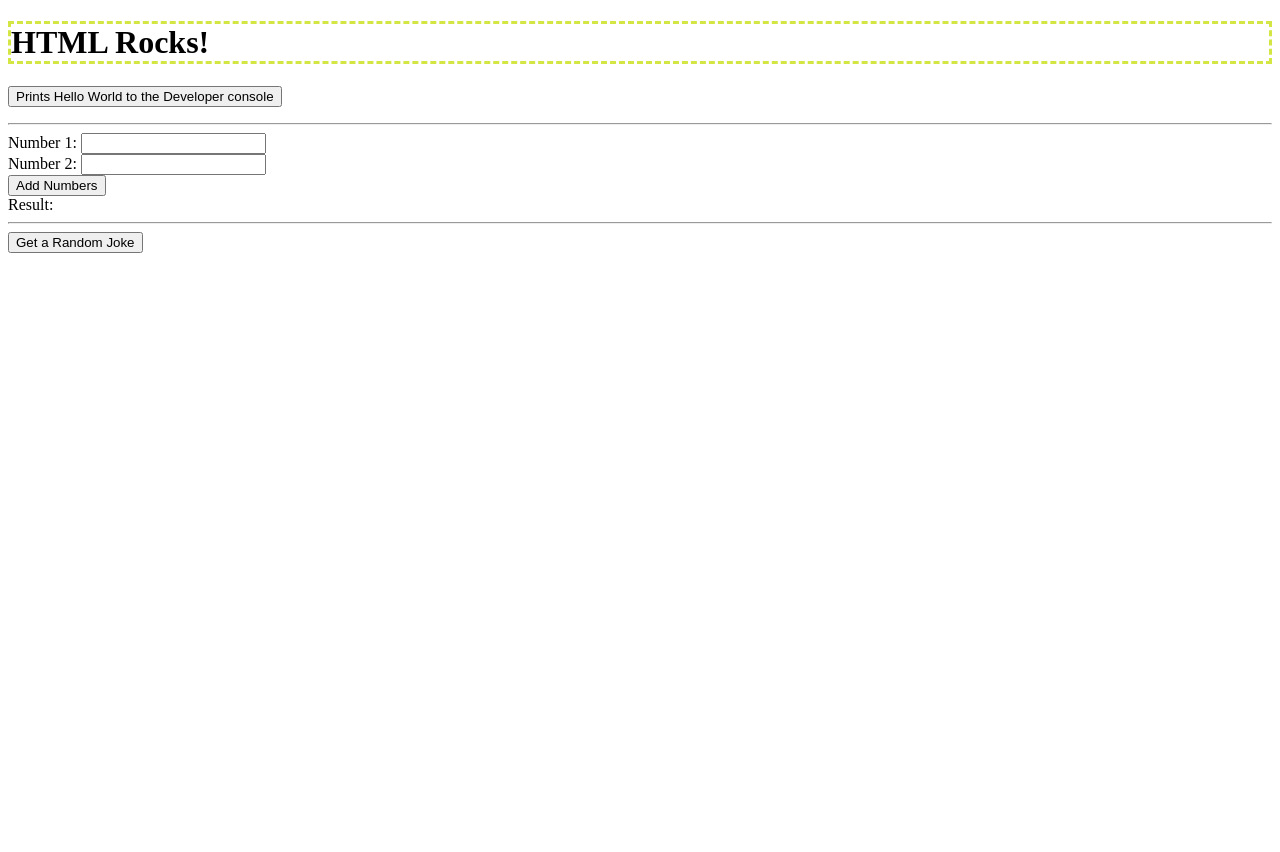
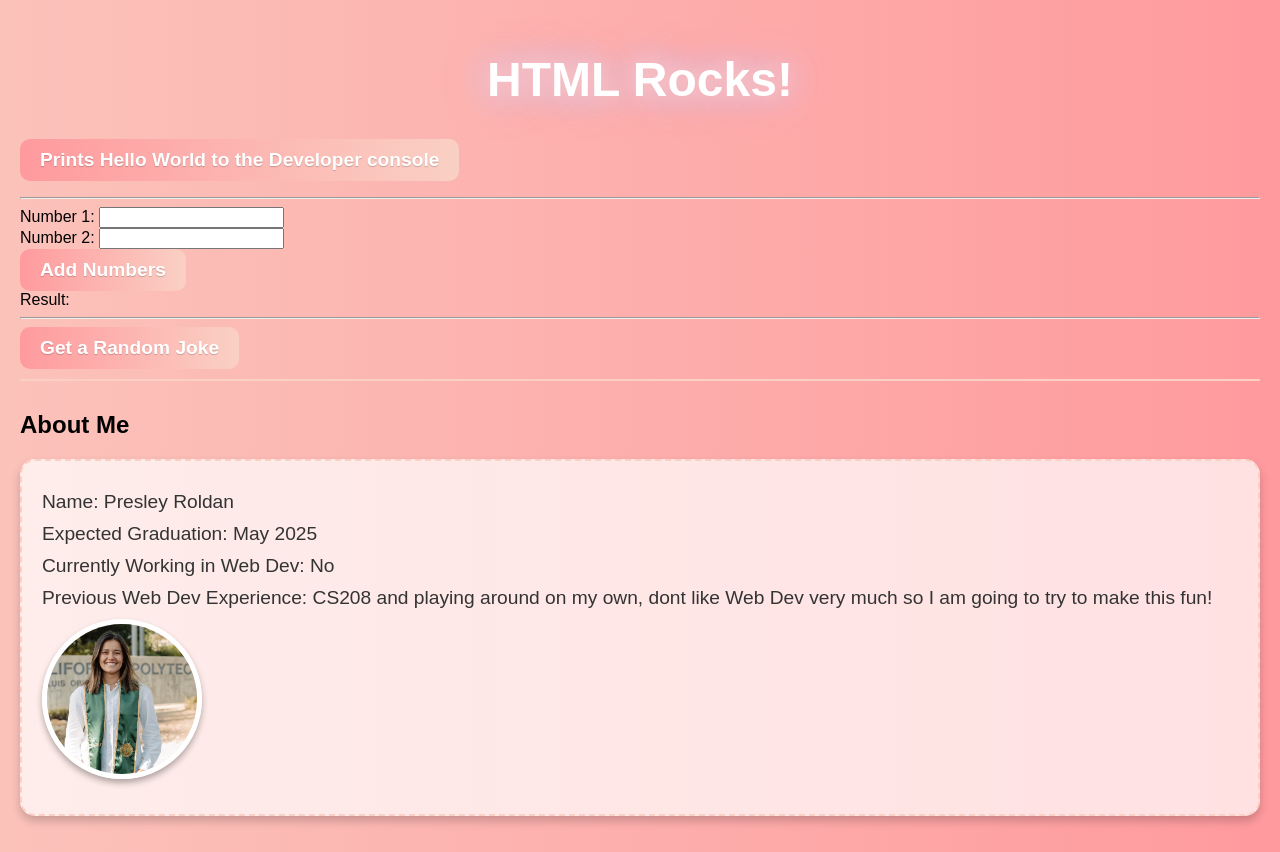
Before and after one commit to presleyroldan/408_lab1, a website: page index.html in a window 1280 px wide. Before the commit the page ends 800 px from the top, so only its background shows below. Drawn offline with Linux system fonts and the light colour scheme.

Commit message:
Finished lab 1

```diff
--- a/css/style.css
+++ b/css/style.css
@@ -1,4 +1,91 @@
-h1{
-  border-color: #d3e644;
-  border-style: dashed;
+body {
+  font-family: sans-serif;
+  background: linear-gradient(270deg, #ff9a9e, #fad0c4, #fbc2eb, #a6c1ee);
+  background-size: 400% 400%;
+  animation: gradientBackground 10s ease infinite;
+  margin: 0;
+  padding: 20px;
 }
+
+h1 {
+  color: #fff;
+  font-size: 3rem;
+  text-align: center;
+  text-shadow: 0 0 10px #ff9a9e, 0 0 20px #fad0c4, 0 0 30px #fbc2eb;
+  animation: glow 1.5s ease-in-out infinite alternate;
+}
+
+button {
+  background: linear-gradient(to right, #ff9a9e, #fad0c4);
+  border: none;
+  border-radius: 10px;
+  color: white;
+  font-size: 1.2rem;
+  font-weight: bold;
+  padding: 10px 20px;
+  text-shadow: 0 1px 1px rgba(0, 0, 0, 0.2);
+  transition: transform 0.2s, box-shadow 0.3s;
+}
+
+button:hover {
+  transform: scale(1.1);
+  box-shadow: 0 4px 8px rgba(0, 0, 0, 0.2);
+  background: linear-gradient(to right, #a6c1ee, #fbc2eb);
+}
+
+ul li img {
+  border: 5px solid #fff;
+  border-radius: 50%;
+  box-shadow: 0 4px 6px rgba(0, 0, 0, 0.3);
+  width: 150px;
+  height: 150px;
+  object-fit: cover;
+  transition: transform 0.3s;
+}
+
+ul li img:hover {
+  transform: rotate(360deg);
+}
+
+ul {
+  background: rgba(255, 255, 255, 0.7);
+  border: 2px dashed #fad0c4;
+  border-radius: 15px;
+  padding: 20px;
+  list-style: none;
+  box-shadow: 0 5px 10px rgba(0, 0, 0, 0.2);
+}
+
+ul li {
+  font-size: 1.2rem;
+  margin: 10px 0;
+  color: #333;
+  transition: color 0.3s ease-in-out;
+}
+
+ul li:hover {
+  color: #ff9a9e;
+}
+
+#joke {
+  font-style: italic;
+  color: #666;
+  border-top: 2px solid #fad0c4;
+  margin-top: 10px;
+  padding-top: 10px;
+}
+
+@keyframes gradientBackground {
+  0% { background-position: 0% 50%; }
+  50% { background-position: 100% 50%; }
+  100% { background-position: 0% 50%; }
+}
+
+@keyframes glow {
+  0% {
+    text-shadow: 0 0 10px #ff9a9e, 0 0 20px #fad0c4, 0 0 30px #fbc2eb, 0 0 40px #a6c1ee;
+  }
+  100% {
+    text-shadow: 0 0 20px #fad0c4, 0 0 30px #fbc2eb, 0 0 40px #a6c1ee, 0 0 50px #ff9a9e;
+  }
+}
--- a/index.html
+++ b/index.html
@@ -32,6 +32,18 @@
 
   <button id="jokeButton">Get a Random Joke</button>
   <p id="joke"></p>
+
+  <h2>About Me</h2>
+  <ul>
+    <li>Name: Presley Roldan</li>
+    <li>Expected Graduation: May 2025</li>
+    <li>Currently Working in Web Dev: No</li>
+    <li>Previous Web Dev Experience: CS208 and playing around on my own,
+      dont like Web Dev very much so I am going to try to make this fun!</li>
+    <li>
+      <img src="img/me.jpg" alt="Avatar" width="150" />
+    </li>
+  </ul>
 
   <script type="module" script="js/main.js">
     import {helloWorld, add, fetchRandomJoke} from './js/main.js';
--- a/js/main.js
+++ b/js/main.js
@@ -10,7 +10,7 @@
  * This function prints the string 'Hello World' to the console
  */
 export function helloWorld() {
-    console.log('Hello World');
+    alert('Hello World');
 }
 
 /**
```
Also changed, not shown: README.md, img/me.jpg (added).
